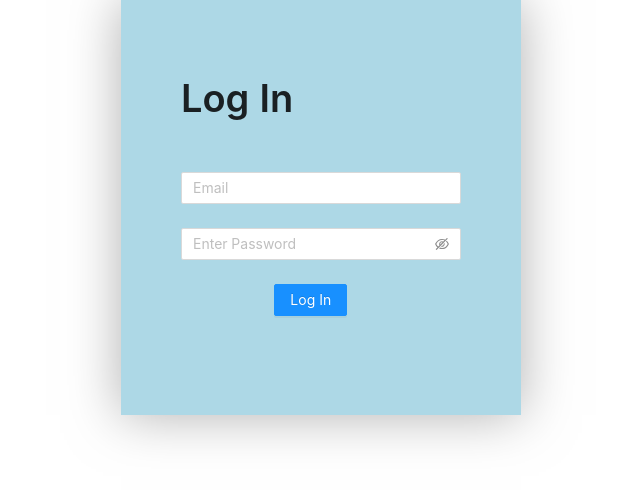
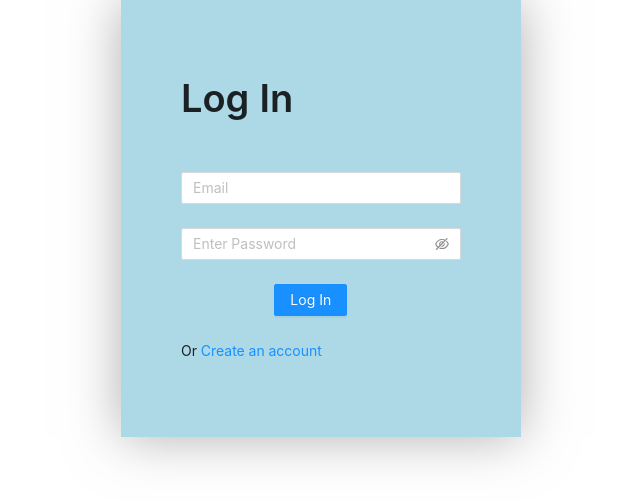
Before and after one commit to Oshin136/contactManager-FE, a React (Create React App) app: page /login in a window 1280 px wide. Shown: the top 502 px of the page, without its empty margins (319-959 px from the left). Built offline with nearby package versions, Linux system fonts and the light colour scheme.

Commit message:
Adds axios interceptors

```diff
--- a/src/forms/loginForm.tsx
+++ b/src/forms/loginForm.tsx
@@ -8,7 +8,7 @@ import { BASE_URL } from "../constants/common";
 import { addUserLoginToLocalStorage } from "../utils/localStorage";
 import { setIsUserLoggedIn } from "../reducers/authSlice";
 
-const LoginForm = () => {
+const LoginForm = (props: { onSuccessfullLogin: () => void }) => {
   const navigate = useNavigate();
   const dispatch = useDispatch();
   const layout = {
@@ -30,6 +30,7 @@ const LoginForm = () => {
       const data = res.data.data;
       if (data) {
         addUserLoginToLocalStorage("true", data.accessToken, data.userId);
+        props.onSuccessfullLogin();
       }
       dispatch(setIsUserLoggedIn(true));
       navigate("/contact-list");
--- a/src/pages/login/Login.tsx
+++ b/src/pages/login/Login.tsx
@@ -2,13 +2,24 @@ import LoginForm from "../../forms/loginForm";
 
 import "../../forms/form.css";
 import { Typography } from "antd";
-function Login() {
+import axios from "axios";
+import { initializeInterceptors } from "../../utils/interceptor";
+function Login(props: { interceptorId: number }) {
   const { Title } = Typography;
+
+  const onSuccessfullLogin: () => void = () => {
+    axios.interceptors.request.eject(props.interceptorId);
+    initializeInterceptors();
+  };
+
   return (
     <div className="form">
-      <div className="form_wrapper">
-        <Title className="form_title">Log In</Title>
-        <LoginForm />
+      <div className="form_center">
+        <div className="form_wrapper">
+          <Title className="form_title">Log In</Title>
+          <LoginForm onSuccessfullLogin={onSuccessfullLogin} />
+          Or <a href="/register"> Create an account</a>
+        </div>
       </div>
     </div>
   );
```
